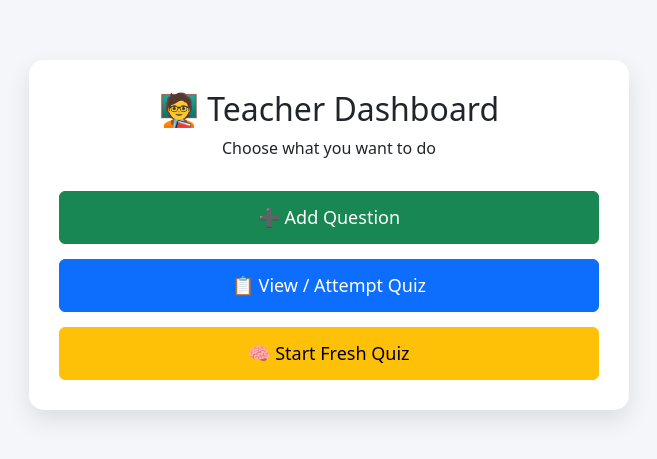
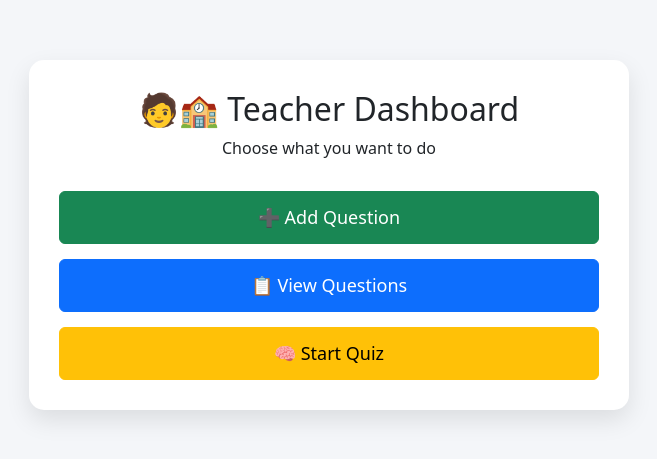
Before and after one commit to malhotraekaksh/Django-Quiz, a Django app: page / in a window 1280 px wide. Shown: the top 459 px of the page, without its empty margins (311-968 px from the left). Run offline with Django 5.2, Linux system fonts and the light colour scheme.

Commit message:
Checkpoint: updated quiz flow, dashboard, scoring and UI fixes

```diff
--- a/myapp/templates/myapp/dashboard.html
+++ b/myapp/templates/myapp/dashboard.html
@@ -34,19 +34,20 @@
 
 <div class="box">
 
-    <h2>🧑‍🏫 Teacher Dashboard</h2>
+    <h2>🧑🏫 Teacher Dashboard</h2>
+
     <p>Choose what you want to do</p>
 
     <a href="/add-question/" class="btn btn-success">
         ➕ Add Question
     </a>
 
-    <a href="/quiz/" class="btn btn-primary">
-        📋 View / Attempt Quiz
+    <a href="/view-questions/" class="btn btn-primary">
+        📋 View Questions
     </a>
 
     <a href="/start/" class="btn btn-warning">
-        🧠 Start Fresh Quiz
+        🧠 Start Quiz
     </a>
 
 </div>
--- a/myapp/templates/myapp/questions.html
+++ b/myapp/templates/myapp/questions.html
@@ -105,7 +105,7 @@
                 Next →
             </a>
             {% else %}
-            <a href="/start/" class="btn btn-success">
+            <a href="?q={{ total }}" class="btn btn-success">
                 🏁 Finish Quiz
             </a>
             {% endif %}
--- a/myapp/templates/myapp/result.html
+++ b/myapp/templates/myapp/result.html
@@ -8,4 +8,6 @@
 
 <h3>Good job 😄🔥</h3>
 
-<a href="/questions/">Restart Quiz</a>
+<a href="/start/" class="btn btn-primary">
+    Restart Quiz
+</a>
--- a/myapp/urls.py
+++ b/myapp/urls.py
@@ -2,12 +2,14 @@ from django.urls import path
 from . import views
 
 urlpatterns = [
-    path('', views.dashboard, name='dashboard'),   # 👈 HOME = dashboard
+    path('', views.dashboard, name='dashboard'),
 
     path('dashboard/', views.dashboard, name='dashboard'),
 
     path('add-question/', views.add_question, name='add_question'),
 
+    path('view-questions/', views.view_questions, name='view_questions'),
+
     path('start/', views.start_quiz, name='start_quiz'),
 
     path('quiz/', views.questions, name='questions'),
--- a/myapp/views.py
+++ b/myapp/views.py
@@ -3,7 +3,7 @@ from .models import Question
 from .forms import QuestionForm
 
 
-# ---------------- HOME (redirect to dashboard)
+# ---------------- HOME
 def home(request):
     return redirect('dashboard')
 
@@ -13,14 +13,22 @@ def dashboard(request):
     return render(request, "myapp/dashboard.html")
 
 
+# ---------------- VIEW QUESTIONS
+def view_questions(request):
+    questions = Question.objects.all()
+
+    return render(request, "myapp/view_questions.html", {
+        "questions": questions
+    })
+
+
 # ---------------- START QUIZ
 def start_quiz(request):
-    request.session["score"] = 0
-    request.session["last_answered"] = -1
+    request.session["answers"] = {}
     return redirect("questions")
 
 
-# ---------------- QUIZ LOGIC
+# ---------------- QUIZ (FIXED SCORE SYSTEM)
 def questions(request):
 
     questions = list(Question.objects.all())
@@ -28,19 +36,22 @@ def questions(request):
 
     current_index = int(request.GET.get("q", 0))
 
-    # safety init
-    if "score" not in request.session:
-        request.session["score"] = 0
+    # init answers only
+    if "answers" not in request.session:
+        request.session["answers"] = {}
 
-    if "last_answered" not in request.session:
-        request.session["last_answered"] = -1
+    answers = request.session["answers"]
 
-    # FINISH CONDITION
+    # FINISH QUIZ → CALCULATE SCORE HERE (IMPORTANT FIX)
     if current_index >= total:
 
-        score = request.session.get("score", 0)
+        score = 0
 
-        # clear session after finishing
+        for i, q in enumerate(questions):
+            ans = answers.get(str(i))
+            if ans == q.correct_answer:
+                score += 1
+
         request.session.flush()
 
         return render(request, "myapp/result.html", {
@@ -54,17 +65,20 @@ def questions(request):
     selected_answer = None
 
     if request.method == "POST":
+
         selected_answer = request.POST.get("answer")
 
-        if request.session["last_answered"] != current_index:
+        # store only once per question
+        if str(current_index) not in answers:
+
+            answers[str(current_index)] = selected_answer
+            request.session["answers"] = answers
+            request.session.modified = True
 
             if selected_answer == question.correct_answer:
                 result = "correct"
-                request.session["score"] += 1
             else:
                 result = "wrong"
-
-            request.session["last_answered"] = current_index
 
     return render(request, "myapp/questions.html", {
         "question": question,
@@ -77,15 +91,20 @@ def questions(request):
 
 # ---------------- ADD QUESTION
 def add_question(request):
+
     form = QuestionForm()
+    success = False
 
     if request.method == "POST":
+
         form = QuestionForm(request.POST)
 
         if form.is_valid():
             form.save()
-            return redirect("add_question")
+            success = True
+            form = QuestionForm()
 
     return render(request, "myapp/add_question.html", {
-        "form": form
+        "form": form,
+        "success": success
     })
```
